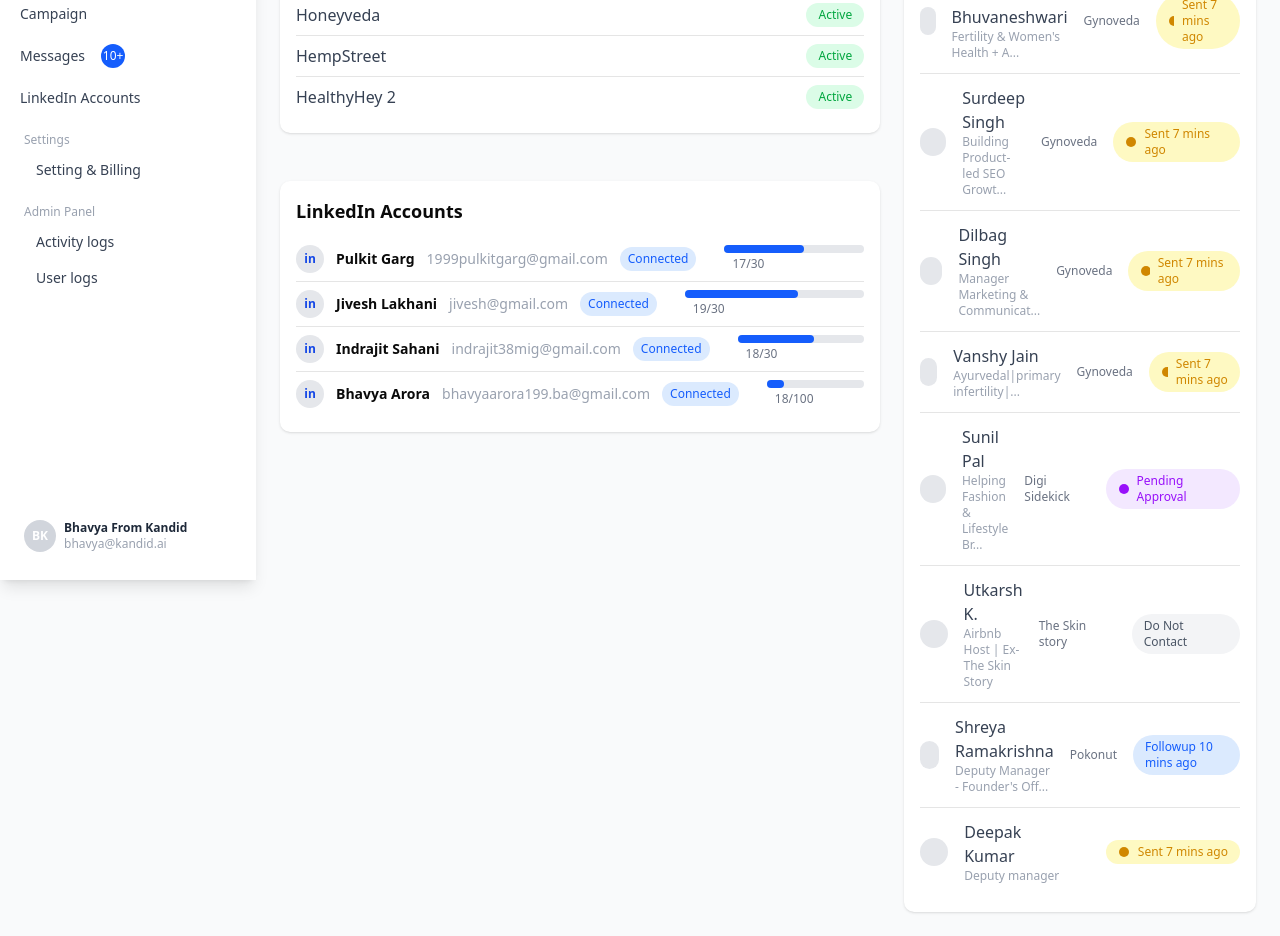
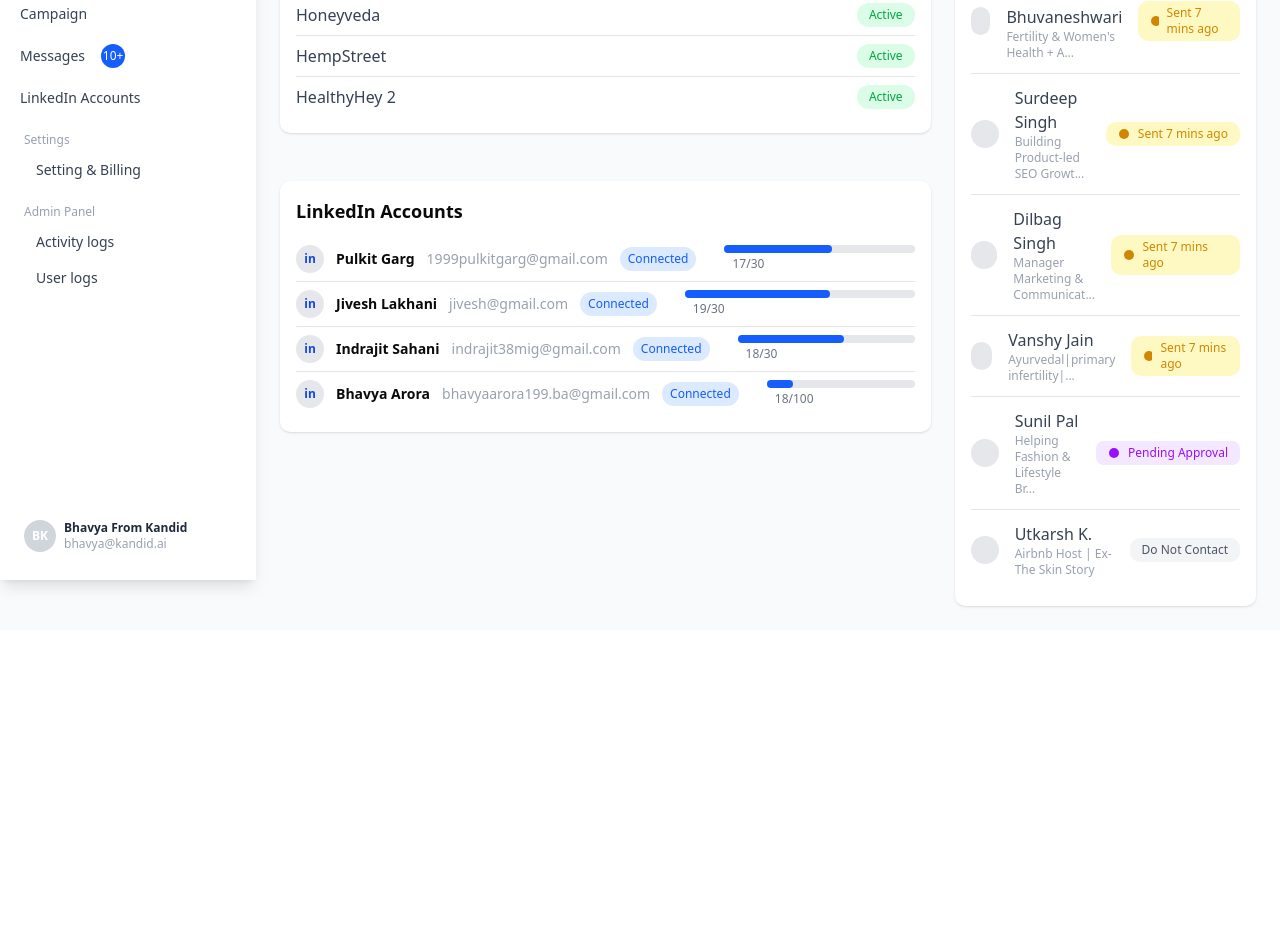
Before and after one commit to ParasharDeb/Kandid-assignment, a Next.js app: page / in a window 1280 px wide. Shown: the part 220-1156 px from the top of the page. After the commit the page ends 850 px from the top, so only its background shows below. Built offline with nearby package versions, Linux system fonts and the light colour scheme.

Commit message:
looks decent not great should fix the image issue

```diff
--- a/app/maincomps/dashboard-recents.tsx
+++ b/app/maincomps/dashboard-recents.tsx
@@ -3,20 +3,18 @@
 type Activity = {
   name: string;
   role: string;
-  campaign: string;
   status: string;
 };
 
 const activities: Activity[] = [
-  { name: "Om Satyarthy", role: "Regional Head", campaign: "Gynoveda", status: "Pending Approval" },
-  { name: "Dr. Bhuvaneshwari", role: "Fertility & Women's Health + A...", campaign: "Gynoveda", status: "Sent 7 mins ago" },
-  { name: "Surdeep Singh", role: "Building Product-led SEO Growt...", campaign: "Gynoveda", status: "Sent 7 mins ago" },
-  { name: "Dilbag Singh", role: "Manager Marketing & Communicat...", campaign: "Gynoveda", status: "Sent 7 mins ago" },
-  { name: "Vanshy Jain", role: "Ayurvedal|primary infertility|...", campaign: "Gynoveda", status: "Sent 7 mins ago" },
-  { name: "Sunil Pal", role: "Helping Fashion & Lifestyle Br...", campaign: "Digi Sidekick", status: "Pending Approval" },
-  { name: "Utkarsh K.", role: "Airbnb Host | Ex-The Skin Story", campaign: "The Skin story", status: "Do Not Contact" },
-  { name: "Shreya Ramakrishna", role: "Deputy Manager - Founder's Off...", campaign: "Pokonut", status: "Followup 10 mins ago" },
-  { name: "Deepak Kumar", role: "Deputy manager", campaign: "", status: "Sent 7 mins ago" },
+  { name: "Om Satyarthy", role: "Regional Head",status: "Pending Approval" },
+  { name: "Dr. Bhuvaneshwari", role: "Fertility & Women's Health + A...", status: "Sent 7 mins ago" },
+  { name: "Surdeep Singh", role: "Building Product-led SEO Growt...",  status: "Sent 7 mins ago" },
+  { name: "Dilbag Singh", role: "Manager Marketing & Communicat...", status: "Sent 7 mins ago" },
+  { name: "Vanshy Jain", role: "Ayurvedal|primary infertility|...",  status: "Sent 7 mins ago" },
+  { name: "Sunil Pal", role: "Helping Fashion & Lifestyle Br...",status: "Pending Approval" },
+  { name: "Utkarsh K.", role: "Airbnb Host | Ex-The Skin Story", status: "Do Not Contact" },
+
 ];
 
 export default function RecentDashboard() {
@@ -34,27 +32,27 @@
               <span className="font-medium text-gray-700">{a.name}</span>
               <span className="text-xs text-gray-400">{a.role}</span>
             </div>
-            <span className="text-xs text-gray-500">{a.campaign}</span>
+
             {a.status === "Pending Approval" ? (
-              <span className="px-3 py-1 rounded-full bg-purple-100 text-purple-600 text-xs flex items-center gap-1">
+              <span className="px-3 py-1 rounded-md bg-purple-100 text-purple-600 text-xs flex items-center gap-1">
                 <svg width="12" height="12" fill="currentColor" className="mr-1">
                   <circle cx="6" cy="6" r="5" />
                 </svg>
                 Pending Approval
               </span>
             ) : a.status.startsWith("Sent") ? (
-              <span className="px-3 py-1 rounded-full bg-yellow-100 text-yellow-600 text-xs flex items-center gap-1">
+              <span className="px-3 py-1 rounded-lg bg-yellow-100 text-yellow-600 text-xs flex items-center gap-1">
                 <svg width="12" height="12" fill="currentColor" className="mr-1">
                   <circle cx="6" cy="6" r="5" />
                 </svg>
                 {a.status}
               </span>
             ) : a.status === "Do Not Contact" ? (
-              <span className="px-3 py-1 rounded-full bg-gray-100 text-gray-600 text-xs">Do Not Contact</span>
+              <span className="px-3 py-1 rounded-lg bg-gray-100 text-gray-600 text-xs">Do Not Contact</span>
             ) : a.status.startsWith("Followup") ? (
-              <span className="px-3 py-1 rounded-full bg-blue-100 text-blue-600 text-xs">{a.status}</span>
+              <span className="px-3 py-1 rounded-lg bg-blue-100 text-blue-600 text-xs">{a.status}</span>
             ) : (
-              <span className="px-3 py-1 rounded-full bg-yellow-100 text-yellow-600 text-xs">{a.status}</span>
+              <span className="px-3 py-1 rounded-lg bg-yellow-100 text-yellow-600 text-xs">{a.status}</span>
             )}
           </li>
         ))}
```
